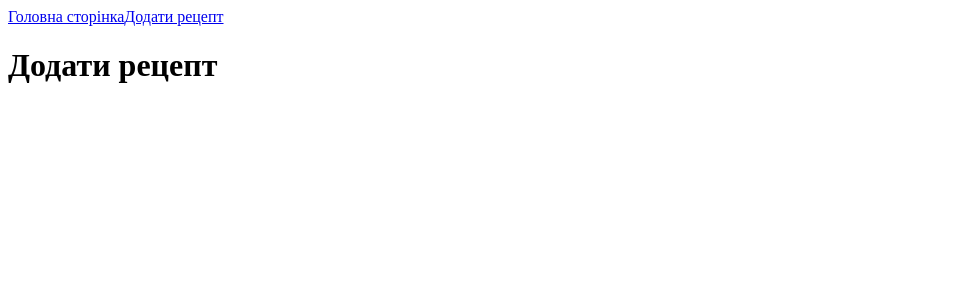
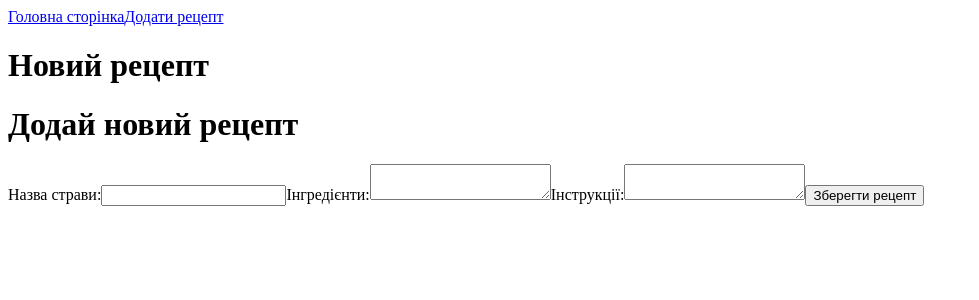
Before and after one commit to krisskov13/recipe-book, a React (Vite) app: page /add in a window 1280 px wide. Shown: the top 300 px of the page, without its empty margins (0-979 px from the left). Built offline with nearby package versions, Linux system fonts and the light colour scheme.

Commit message:
Create RecipeForm component and integrate into AddRecipe page

```diff
--- /dev/null
+++ b/src/components/RecipeCard.jsx
@@ -0,0 +1,11 @@
+function RecipeCard({ title, description, imageUrl }) {
+  return (
+    <div>
+      <h2>{title}</h2>
+      <p>{description}</p>
+      <img src={imageUrl} alt={title} />
+    </div>
+  );
+}
+
+export default RecipeCard;
--- /dev/null
+++ b/src/components/RecipeForm.jsx
@@ -0,0 +1,50 @@
+import { useState } from "react";
+
+function RecipeForm() {
+  const [title, setTitle] = useState("");
+  const [ingredients, setIngredients] = useState("");
+  const [instructions, setInstructions] = useState("");
+
+  const handleSubmit = (e) => {
+    e.preventDefault();
+    console.log("Новий рецепт:", { title, ingredients, instructions });
+  };
+
+  return (
+    <div>
+      <h1>Додай новий рецепт</h1>
+      <form onSubmit={handleSubmit}>
+        <label>
+          Назва страви:
+          <input
+            type="text"
+            value={title}
+            onChange={(e) => setTitle(e.target.value)}
+            required
+          />
+        </label>
+
+        <label>
+          Інгредієнти:
+          <textarea
+            value={ingredients}
+            onChange={(e) => setIngredients(e.target.value)}
+            required
+          />
+        </label>
+
+        <label>
+          Інструкції:
+          <textarea
+            value={instructions}
+            onChange={(e) => setInstructions(e.target.value)}
+          />
+        </label>
+
+        <button type="submit">Зберегти рецепт</button>
+      </form>
+    </div>
+  );
+}
+
+export default RecipeForm;
--- a/src/pages/AddRecipe.jsx
+++ b/src/pages/AddRecipe.jsx
@@ -1,5 +1,12 @@
+import RecipeForm from "../components/RecipeForm";
+
 function AddRecipe() {
-    return <h1>Додати рецепт</h1>
+  return (
+    <div>
+      <h1>Новий рецепт</h1>
+      <RecipeForm />
+    </div>
+  );
 }
 
-export default AddRecipe
+export default AddRecipe;
--- a/src/pages/Home.jsx
+++ b/src/pages/Home.jsx
@@ -1,5 +1,38 @@
+import RecipeCard from "../components/RecipeCard";
+
+const recipes = [
+  {
+    id: 1,
+    title: "Борщ",
+    description: "Традиційний український борщ з буряком і свининою",
+    imageUrl:
+      "https://i.obozrevatel.com/food/recipemain/2019/3/4/3c4d2ecd-df43-41d2-a17a-71914ead0e50w1023r1s.jpg",
+  },
+  {
+    id: 2,
+    title: "Борщ",
+    description: "Класичні вареники з картоплею",
+    imageUrl:
+      "https://i.obozrevatel.com/food/recipemain/2019/7/5/07.png?size=636x424",
+  },
+];
+
 function Home() {
-    return <h1>Головна сторінка</h1>
+  return (
+    <>
+      <h1>Рецепти</h1>
+      <div>
+        {recipes.map((recipe) => (
+          <RecipeCard
+            key={recipe.id}
+            title={recipe.title}
+            description={recipe.description}
+            imageUrl={recipe.imageUrl}
+          />
+        ))}
+      </div>
+    </>
+  );
 }
 
 export default Home;
```
Also changed, not shown: src/App.jsx (+10 -10 lines).
